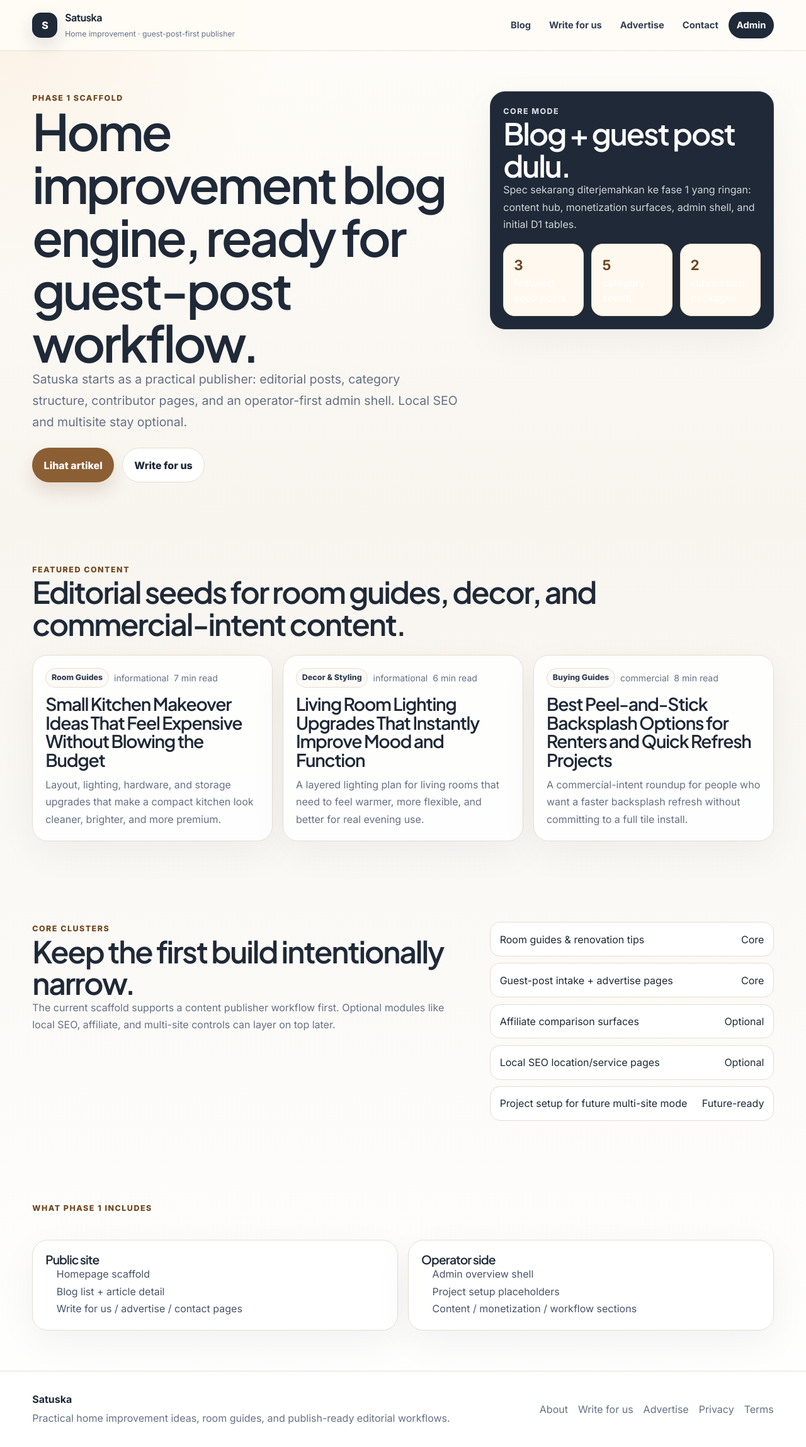
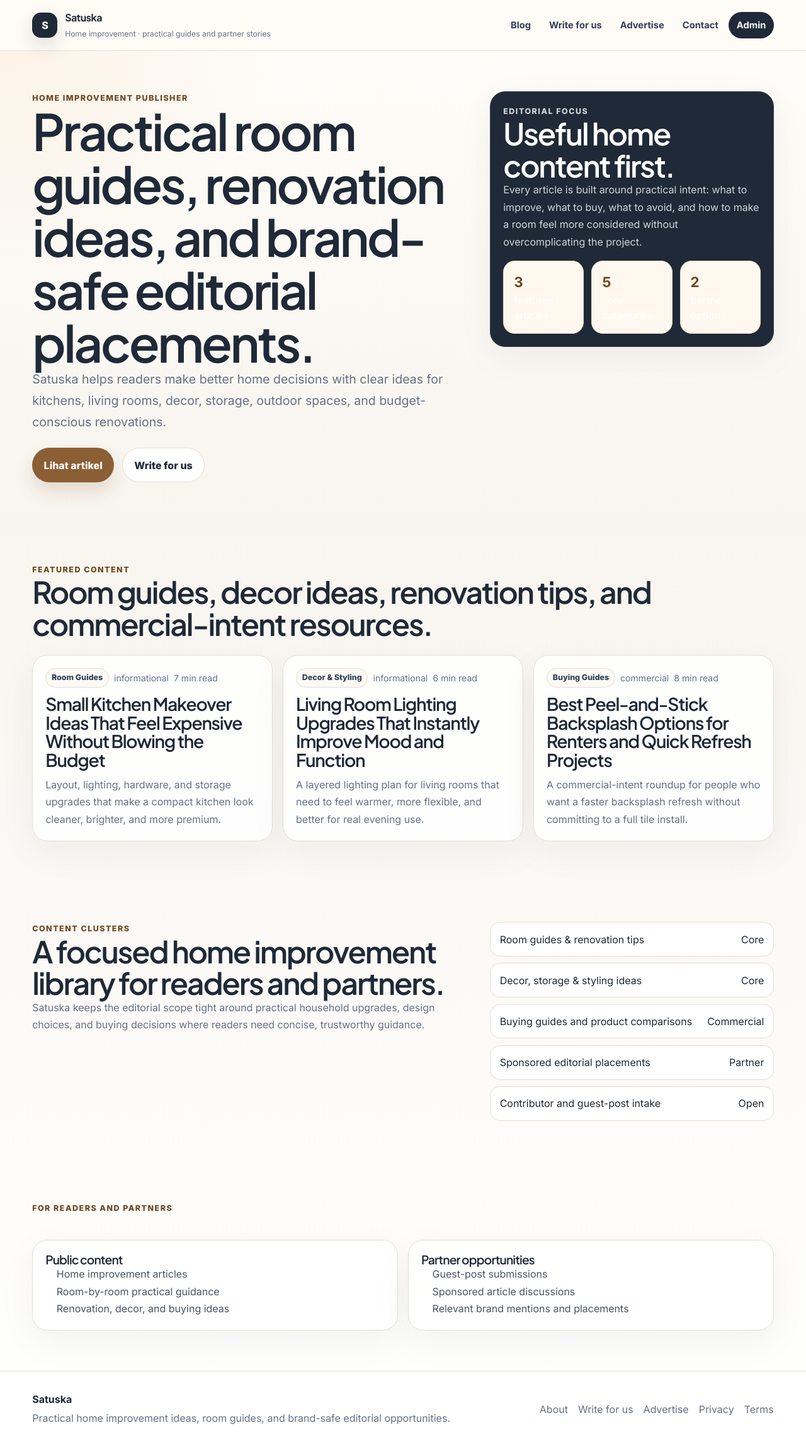
Before and after one commit to ariphwijay/satuska, a SvelteKit app: page / in a window 1280 px wide. Shown: the whole page at 63% size. Built offline with nearby package versions, Linux system fonts and the light colour scheme.

Commit message:
Clean up production copy

```diff
--- a/src/lib/content.ts
+++ b/src/lib/content.ts
@@ -41,7 +41,7 @@ export const site: SiteProfile = {
 	url: 'https://www.gushdesign.com',
 	description:
 		'Home improvement blog engine for practical guides, decor inspiration, and guest-post monetization.',
-	tagline: 'Practical home improvement ideas, room guides, and publish-ready editorial workflows.',
+	tagline: 'Practical home improvement ideas, room guides, and brand-safe editorial opportunities.',
 	niche: 'Home improvement',
 	primaryMonetization: 'guest_post',
 	optionalModules: {
--- a/src/routes/+layout.svelte
+++ b/src/routes/+layout.svelte
@@ -25,7 +25,7 @@
 			<span class="brand-mark">S</span>
 			<span>
 				<strong>{site.name}</strong>
-				<small>{site.niche} · guest-post-first publisher</small>
+				<small>{site.niche} · practical guides and partner stories</small>
 			</span>
 		</a>
 		<nav aria-label="Main navigation">
--- a/src/routes/+page.svelte
+++ b/src/routes/+page.svelte
@@ -5,10 +5,10 @@
 </script>
 
 <svelte:head>
-	<title>Satuska — Home improvement blog scaffold for guest-post publishing</title>
+	<title>Satuska — Practical home improvement ideas and guest-post opportunities</title>
 	<meta
 		name="description"
-		content="Satuska is a home improvement publishing scaffold: blog-first, guest-post ready, with optional affiliate and local SEO modules later."
+		content="Satuska publishes practical home improvement guides, room ideas, renovation tips, and sponsored editorial opportunities for relevant brands."
 	/>
 	<link rel="canonical" href={`${site.url}/`} />
 </svelte:head>
@@ -16,11 +16,11 @@
 <section class="hero">
 	<div class="hero-grid">
 		<div>
-			<p class="eyebrow">Phase 1 scaffold</p>
-			<h1>Home improvement blog engine, ready for guest-post workflow.</h1>
+			<p class="eyebrow">Home improvement publisher</p>
+			<h1>Practical room guides, renovation ideas, and brand-safe editorial placements.</h1>
 			<p class="lede">
-				Satuska starts as a practical publisher: editorial posts, category structure, contributor pages, and an
-				operator-first admin shell. Local SEO and multisite stay optional.
+				Satuska helps readers make better home decisions with clear ideas for kitchens, living rooms,
+				decor, storage, outdoor spaces, and budget-conscious renovations.
 			</p>
 			<div class="actions">
 				<a class="button" href="/blog">Lihat artikel</a>
@@ -29,16 +29,16 @@
 		</div>
 
 		<aside class="panel dark">
-			<p class="eyebrow">Core mode</p>
-			<h2>Blog + guest post dulu.</h2>
+			<p class="eyebrow">Editorial focus</p>
+			<h2>Useful home content first.</h2>
 			<p>
-				Spec sekarang diterjemahkan ke fase 1 yang ringan: content hub, monetization surfaces, admin shell,
-				and initial D1 tables.
+				Every article is built around practical intent: what to improve, what to buy, what to avoid,
+				and how to make a room feel more considered without overcomplicating the project.
 			</p>
 			<div class="kpi-row">
-				<div class="kpi"><strong>{heroPosts.length}</strong><span>featured seed posts</span></div>
-				<div class="kpi"><strong>{categorySeeds.length}</strong><span>category seeds</span></div>
-				<div class="kpi"><strong>{submissionPackages.length}</strong><span>submission packages</span></div>
+				<div class="kpi"><strong>{heroPosts.length}</strong><span>featured articles</span></div>
+				<div class="kpi"><strong>{categorySeeds.length}</strong><span>core categories</span></div>
+				<div class="kpi"><strong>{submissionPackages.length}</strong><span>partner options</span></div>
 			</div>
 		</aside>
 	</div>
@@ -46,7 +46,7 @@
 
 <section class="section">
 	<p class="eyebrow">Featured content</p>
-	<h2>Editorial seeds for room guides, decor, and commercial-intent content.</h2>
+	<h2>Room guides, decor ideas, renovation tips, and commercial-intent resources.</h2>
 	<div class="card-grid">
 		{#each heroPosts as post}
 			<a class="article-card" href={`/blog/${post.slug}`}>
@@ -64,39 +64,39 @@
 
 <section class="section two-col">
 	<div>
-		<p class="eyebrow">Core clusters</p>
-		<h2>Keep the first build intentionally narrow.</h2>
+		<p class="eyebrow">Content clusters</p>
+		<h2>A focused home improvement library for readers and partners.</h2>
 		<p>
-			The current scaffold supports a content publisher workflow first. Optional modules like local SEO, affiliate,
-			and multi-site controls can layer on top later.
+			Satuska keeps the editorial scope tight around practical household upgrades, design choices,
+			and buying decisions where readers need concise, trustworthy guidance.
 		</p>
 	</div>
 	<div class="stack">
 		<div class="row"><span>Room guides & renovation tips</span><span>Core</span></div>
-		<div class="row"><span>Guest-post intake + advertise pages</span><span>Core</span></div>
-		<div class="row"><span>Affiliate comparison surfaces</span><span>Optional</span></div>
-		<div class="row"><span>Local SEO location/service pages</span><span>Optional</span></div>
-		<div class="row"><span>Project setup for future multi-site mode</span><span>Future-ready</span></div>
+		<div class="row"><span>Decor, storage & styling ideas</span><span>Core</span></div>
+		<div class="row"><span>Buying guides and product comparisons</span><span>Commercial</span></div>
+		<div class="row"><span>Sponsored editorial placements</span><span>Partner</span></div>
+		<div class="row"><span>Contributor and guest-post intake</span><span>Open</span></div>
 	</div>
 </section>
 
 <section class="section">
-	<p class="eyebrow">What phase 1 includes</p>
+	<p class="eyebrow">For readers and partners</p>
 	<div class="cluster-grid">
 		<div class="info-strip">
-			<h3>Public site</h3>
+			<h3>Public content</h3>
 			<ul class="list-clean">
-				<li>Homepage scaffold</li>
-				<li>Blog list + article detail</li>
-				<li>Write for us / advertise / contact pages</li>
+				<li>Home improvement articles</li>
+				<li>Room-by-room practical guidance</li>
+				<li>Renovation, decor, and buying ideas</li>
 			</ul>
 		</div>
 		<div class="info-strip">
-			<h3>Operator side</h3>
+			<h3>Partner opportunities</h3>
 			<ul class="list-clean">
-				<li>Admin overview shell</li>
-				<li>Project setup placeholders</li>
-				<li>Content / monetization / workflow sections</li>
+				<li>Guest-post submissions</li>
+				<li>Sponsored article discussions</li>
+				<li>Relevant brand mentions and placements</li>
 			</ul>
 		</div>
 	</div>
--- a/src/routes/about/+page.svelte
+++ b/src/routes/about/+page.svelte
@@ -1,2 +1,2 @@
 <svelte:head><title>About — Satuska</title></svelte:head>
-<section class="section"><p class="eyebrow">About</p><h1>Satuska is a home improvement publisher scaffold.</h1><p class="lede">Phase 1 positions the project as a blog-first editorial system with guest-post monetization, plus optional affiliate and local SEO expansion later.</p></section>
+<section class="section"><p class="eyebrow">About</p><h1>Satuska publishes practical home improvement ideas for real rooms.</h1><p class="lede">We focus on useful guidance for renovations, decor, storage, lighting, outdoor spaces, and buying decisions, with clear editorial standards for contributors and relevant brand partners.</p></section>
--- a/src/routes/advertise/+page.svelte
+++ b/src/routes/advertise/+page.svelte
@@ -7,12 +7,13 @@
 	<p class="eyebrow">Advertise</p>
 	<h1>Commercial placements should support the editorial brand, not fight it.</h1>
 	<p class="lede">
-		This scaffold positions advertise as a monetization surface next to guest posts, with room for sponsored placements and future partner packages.
+		Satuska offers sponsored editorial conversations for relevant home improvement, renovation, decor,
+		storage, furniture, and outdoor living brands.
 	</p>
 
 	<div class="card-grid">
 		<div class="card"><h3>Sponsored article</h3><p>For topical placements that still need editorial framing and category fit.</p></div>
 		<div class="card"><h3>Partner mention</h3><p>For lighter brand integrations inside relevant supporting content.</p></div>
-		<div class="card"><h3>Future package layer</h3><p>Reserved for media kit, pricing blocks, and package management later.</p></div>
+		<div class="card"><h3>Campaign discussion</h3><p>For brands that need a fit check before choosing the right placement format.</p></div>
 	</div>
 </section>
--- a/src/routes/blog/+page.svelte
+++ b/src/routes/blog/+page.svelte
@@ -16,9 +16,10 @@
 
 <section class="section">
 	<p class="eyebrow">Blog</p>
-	<h1>Editorial content that can grow into a real publisher workflow.</h1>
+	<h1>Home improvement articles for practical projects and smarter buying decisions.</h1>
 	<p class="lede">
-		Phase 1 uses seeded posts so the public reading surface, schema, listing behavior, and content direction are already visible.
+		Explore room guides, renovation ideas, decor inspiration, and commercial-intent resources for homeowners,
+		rental upgrades, and relevant home brands.
 	</p>
 
 	<div class="article-list">
--- a/src/routes/contact/+page.svelte
+++ b/src/routes/contact/+page.svelte
@@ -7,7 +7,7 @@
 
 <svelte:head>
 	<title>Contact — Satuska</title>
-	<meta name="description" content="Contact page scaffold for editorial, partner, and guest-post conversations." />
+	<meta name="description" content="Contact Satuska for editorial, partner, sponsored placement, and guest-post conversations." />
 </svelte:head>
 
 <section class="section">
--- a/src/routes/privacy/+page.svelte
+++ b/src/routes/privacy/+page.svelte
@@ -1 +1 @@
-<svelte:head><title>Privacy — Satuska</title></svelte:head><section class="section"><p class="eyebrow">Privacy</p><h1>Privacy policy placeholder</h1><p class="lede">Replace this with the production privacy policy before launch. Admin, submissions, and analytics behavior should be documented here.</p></section>
+<svelte:head><title>Privacy — Satuska</title></svelte:head><section class="section"><p class="eyebrow">Privacy</p><h1>Privacy policy</h1><p class="lede">Satuska collects submitted contact and contributor information only to review messages, respond to editorial inquiries, and manage partner or guest-post conversations. We do not sell submitted personal information.</p></section>
--- a/src/routes/terms/+page.svelte
+++ b/src/routes/terms/+page.svelte
@@ -1 +1 @@
-<svelte:head><title>Terms — Satuska</title></svelte:head><section class="section"><p class="eyebrow">Terms</p><h1>Terms of use placeholder</h1><p class="lede">Replace this with production terms covering editorial content, sponsored placements, and contributor submissions.</p></section>
+<svelte:head><title>Terms — Satuska</title></svelte:head><section class="section"><p class="eyebrow">Terms</p><h1>Terms of use</h1><p class="lede">By using Satuska, you agree that editorial content is informational, contributor submissions may be reviewed or declined, and sponsored or partner placements require editorial fit and written approval.</p></section>
```
